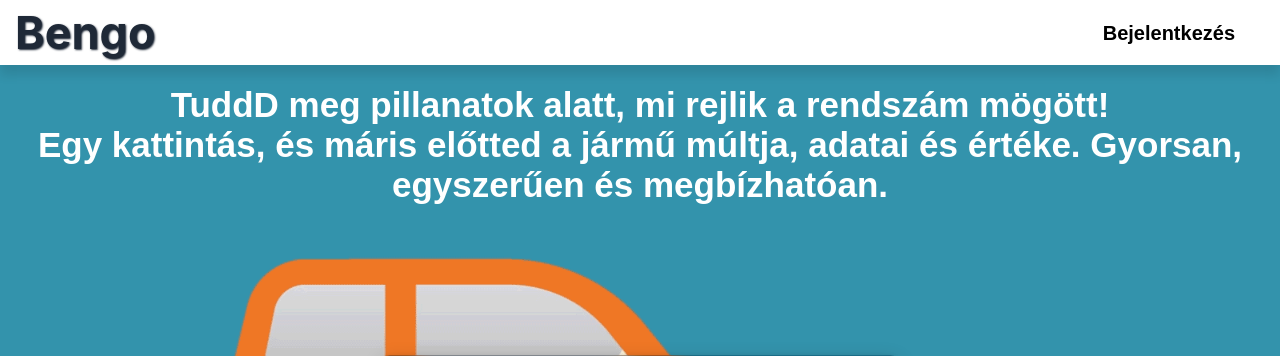
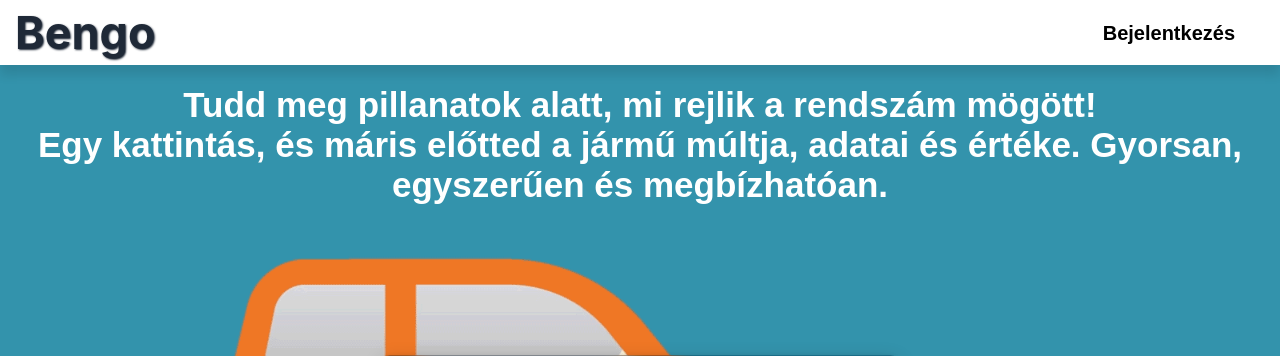
Before and after one commit to zsedelypeter/Projektmunka, a PHP site: page /kezdolap.php in a window 1280 px wide. Shown: the top 356 px of the page. Run offline with PHP 8.4, Linux system fonts and the light colour scheme.

Commit message:
vissza123

```diff
--- a/kezdolap.php
+++ b/kezdolap.php
@@ -22,7 +22,7 @@
                 <?php endif; ?>
             </div>
         </div>
-        <p>TuddD meg pillanatok alatt, mi rejlik a rendszám mögött!<br>
+        <p>Tudd meg pillanatok alatt, mi rejlik a rendszám mögött!<br>
             Egy kattintás, és máris előtted a jármű múltja, adatai és értéke. Gyorsan, egyszerűen és megbízhatóan.</p>
         <form action="rendszamlekeres.php" method="POST">
             <label for="rendszam">Rendszám:</label><br>
```
